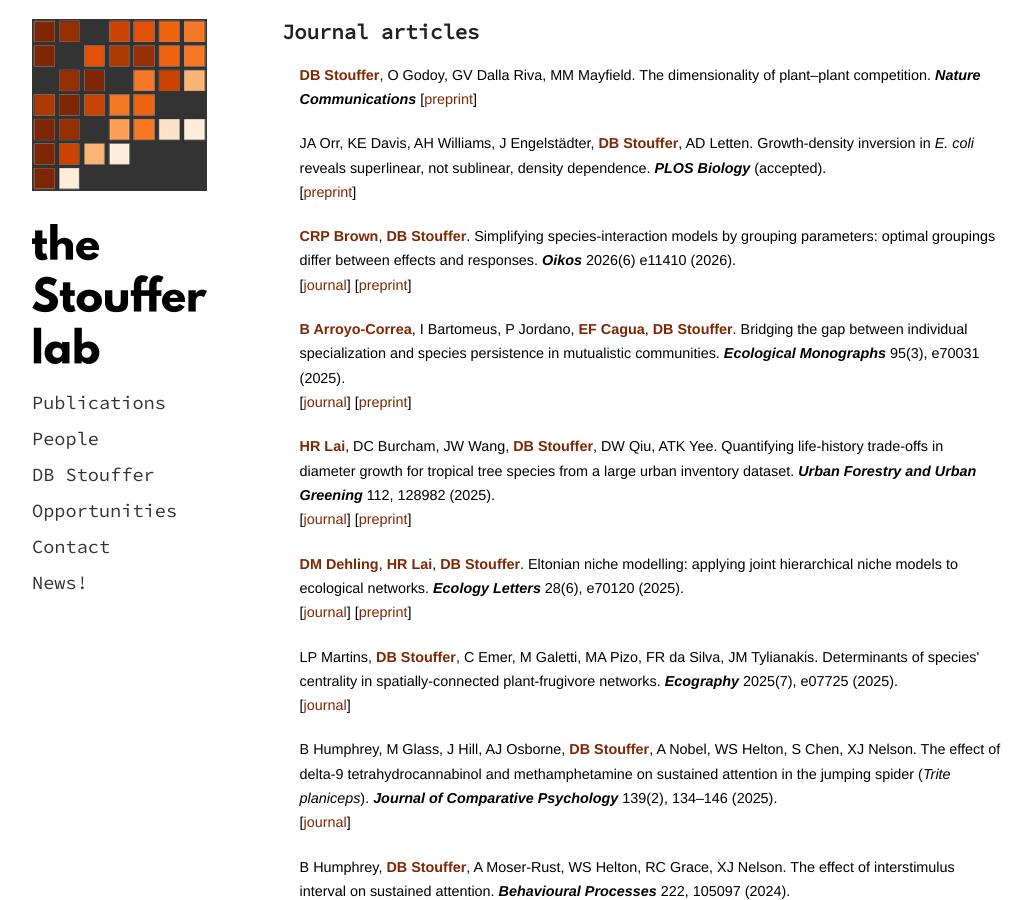
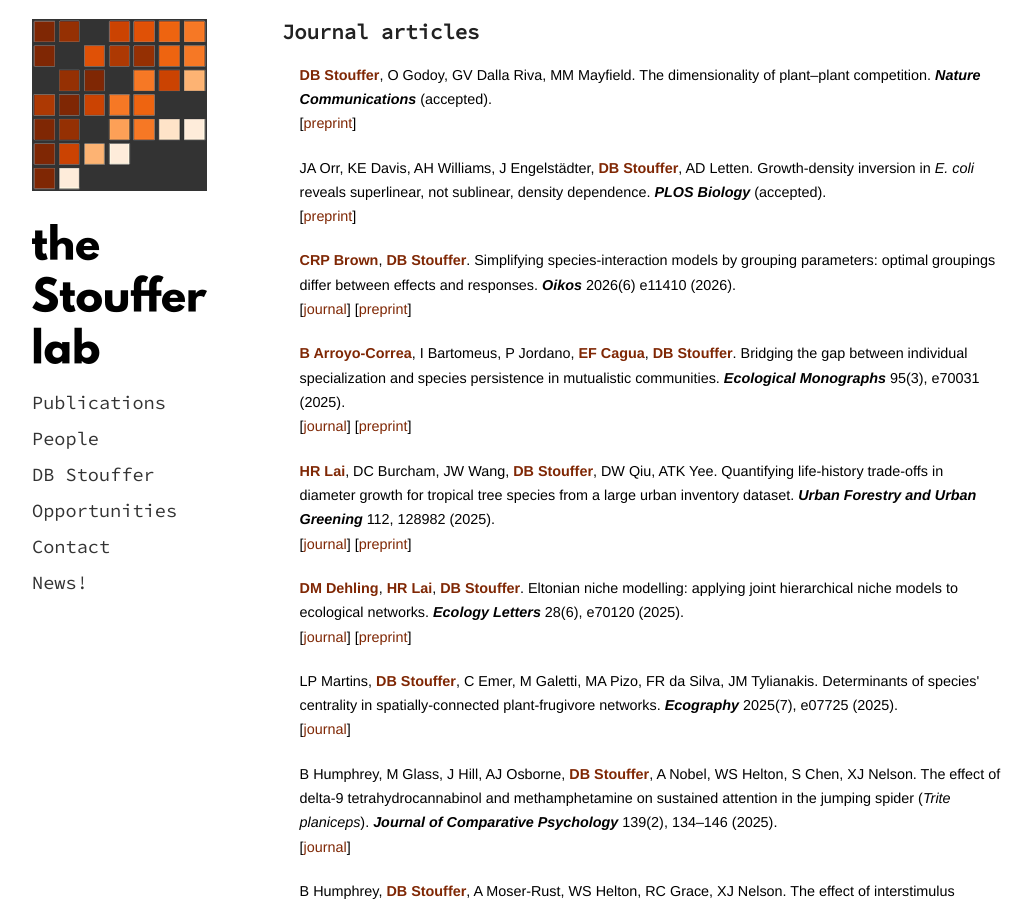
Before and after one commit to stoufferlab/stoufferlab.github.io, a Jekyll site: the page built from publications/index.html, in a window 1280 px wide and 900 px high. Shown: the whole window, without its empty margins (123-1155 px from the left). Built offline with Jekyll 4.4.1, drawn with Linux system fonts in a browser that asks for light colours; nearby versions of some CDN libraries; library files that are not in the unit come from our copies; a script that is not in the unit is left out.

Commit message:
fix a typo

```diff
--- a/publications/papers.html
+++ b/publications/papers.html
@@ -1,4 +1,4 @@
-<!-- X journal articles -->
+<!-- journal articles -->
 
 <div id="publication">
 <li>
@@ -9,7 +9,7 @@ GV Dalla Riva,
 MM Mayfield.
 The dimensionality of plant–plant competition.
 <b><i>Nature Communications</i></b>
-<accepted).
+(accepted).
 <br>
 	[<a href="https://doi.org/10.1101/2021.11.10.467010">preprint</a>]
 <br>
```
